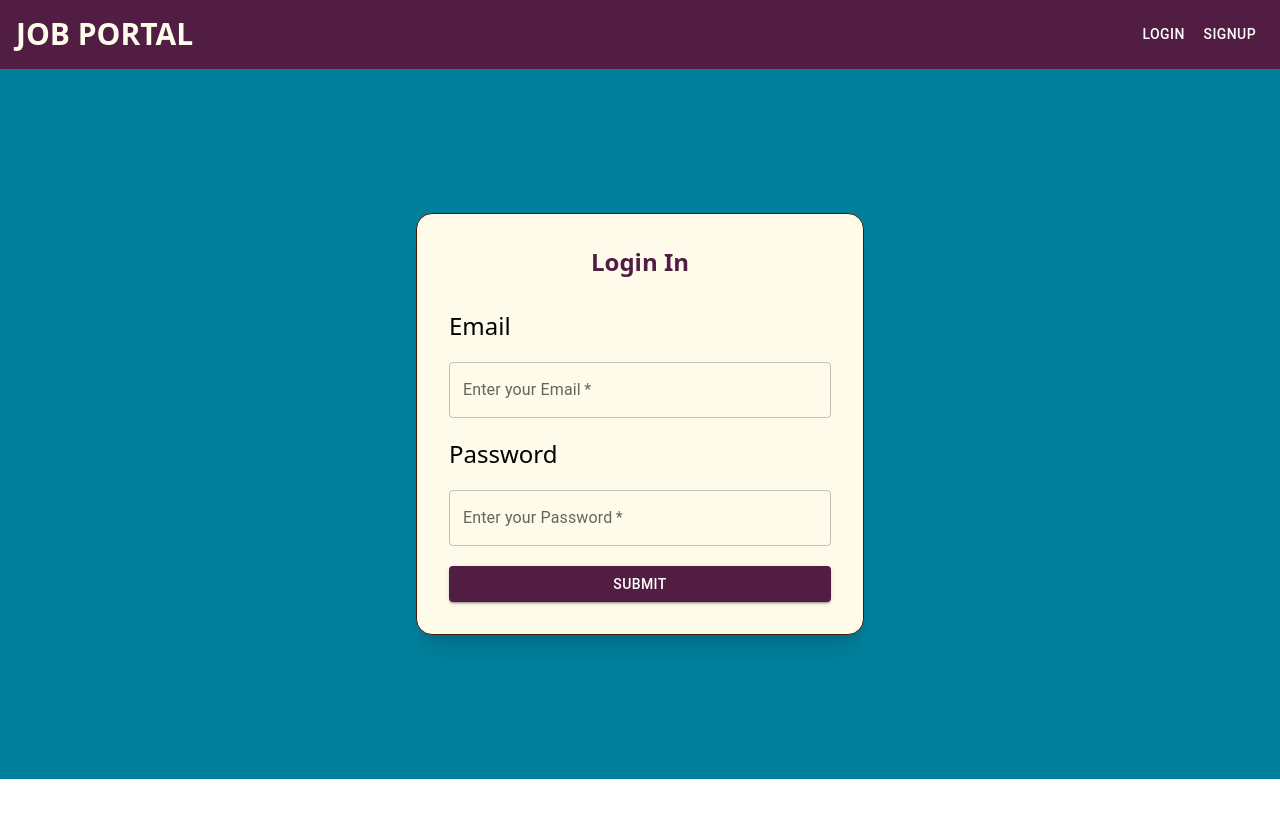
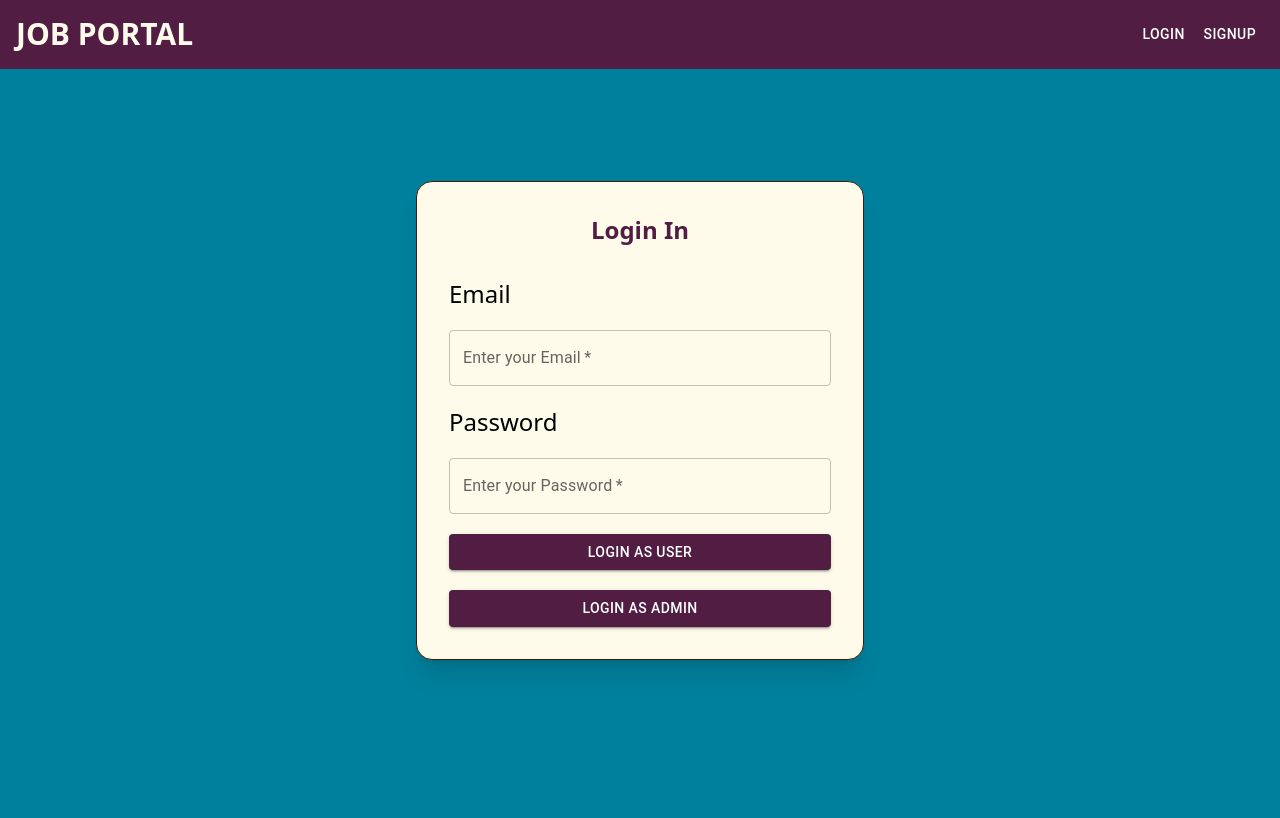
Before and after one commit to AbhijithK2006/job-portal, a React (Vite) app: page /login in a window 1280 px wide. Shown: the top 818 px of the page. Built offline with nearby package versions, Linux system fonts and the light colour scheme.

Commit message:
Initial commit

```diff
--- a/src/Signup.jsx
+++ b/src/Home/Loginpage.jsx
@@ -1,13 +1,12 @@
-import { Button, TextField } from '@mui/material'
-import React from 'react'
+import React, { useState } from 'react';
+import { Button, FormControl, InputLabel, MenuItem, Select, TextField } from '@mui/material';
 
-function Signup() {
-  return (
-    <>
+function Loginpage() {
+   return (
     <div className='bg-[#00809D]'>
-    <div className='flex items-start justify-center py-27'>
+    <div className='flex items-start justify-center h-screen py-28'>
     <div className='max-w-md w-screen border bg-amber-50 border-amber-950 rounded-2xl shadow-xl p-8 space-y-8'>
-      <h2 className="text-center text-2xl font-bold text-[#511D43]">Sign up</h2>
+      <h2 className="text-center text-2xl font-bold text-[#511D43]">Login In</h2>
       <form className='grid gap-5'>
         <div className="text-2xl font-medium">Email</div>
         <TextField
@@ -18,19 +17,11 @@ function Signup() {
         />
         <div className="text-2xl font-medium">Password</div>
         <TextField
-          label="Enter your new password"
+          label="Enter your Password"
           variant="outlined"
           fullWidth
           required
         />
-        <div>
-        <TextField
-          label="Re-Enter your Password"
-          variant="outlined"
-          fullWidth
-          required
-        />
-        </div>
         <div>
         <Button
           type="submit"
@@ -41,15 +32,28 @@ function Signup() {
             '&:hover': { backgroundColor: '#555' }
           }}
         >
-          Submit
+          Login as User
+        </Button>
+        </div>
+        <div>
+         <Button
+          type="submit"
+          variant="contained"
+          fullWidth
+          sx={{
+            backgroundColor: '#511D43',
+            '&:hover': { backgroundColor: '#555' }
+          }}
+        >
+          Login as Admin
         </Button>
         </div>
       </form>
     </div>
     </div>
     </div>
-    </>
-  )
+
+  );
 }
 
-export default Signup
+export default Loginpage;
--- a/src/Loginpage.jsx
+++ b/src/Home/Signup.jsx
@@ -1,12 +1,13 @@
-import React, { useState } from 'react';
-import { Button, FormControl, InputLabel, MenuItem, Select, TextField } from '@mui/material';
+import { Button, TextField } from '@mui/material'
+import React from 'react'
 
-function Loginpage() {
-   return (
+function Signup() {
+  return (
+    <>
     <div className='bg-[#00809D]'>
-    <div className='flex items-start justify-center py-36'>
+    <div className='flex items-start justify-center py-27'>
     <div className='max-w-md w-screen border bg-amber-50 border-amber-950 rounded-2xl shadow-xl p-8 space-y-8'>
-      <h2 className="text-center text-2xl font-bold text-[#511D43]">Login In</h2>
+      <h2 className="text-center text-2xl font-bold text-[#511D43]">Sign up</h2>
       <form className='grid gap-5'>
         <div className="text-2xl font-medium">Email</div>
         <TextField
@@ -17,11 +18,19 @@ function Loginpage() {
         />
         <div className="text-2xl font-medium">Password</div>
         <TextField
-          label="Enter your Password"
+          label="Enter your new password"
           variant="outlined"
           fullWidth
           required
         />
+        <div>
+        <TextField
+          label="Re-Enter your Password"
+          variant="outlined"
+          fullWidth
+          required
+        />
+        </div>
         <div>
         <Button
           type="submit"
@@ -32,15 +41,15 @@ function Loginpage() {
             '&:hover': { backgroundColor: '#555' }
           }}
         >
-          Submit
+          Create Account
         </Button>
         </div>
       </form>
     </div>
     </div>
     </div>
-
-  );
+    </>
+  )
 }
 
-export default Loginpage;
+export default Signup
```
Also changed, not shown: src/App.jsx (+4 -4 lines), src/Home/Home.jsx (renamed from src/Home.jsx), src/Home/Nav.jsx (renamed from src/Nav.jsx).
